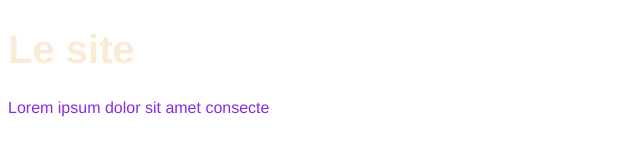
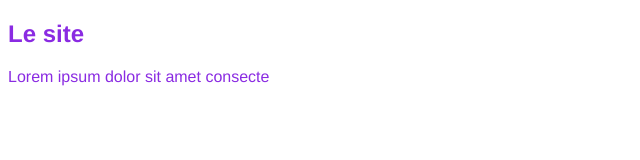
Before and after one commit to boubou4360/exercice3, a plain HTML site: page index.htm in a window 1280 px wide. Shown: the whole page, without its empty margins (0-640 px from the left). Drawn offline with Linux system fonts and the light colour scheme.

Commit message:
M le header a été modifier

```diff
--- a/index.htm
+++ b/index.htm
@@ -8,7 +8,7 @@
     <title>Document</title>
 </head>
 <body>
-    <h1>Le site</h1>
+    <header><h2>Le site</h2></header>
     <p>Lorem ipsum dolor sit amet consecte</p>
 </body>
 </html>
```
